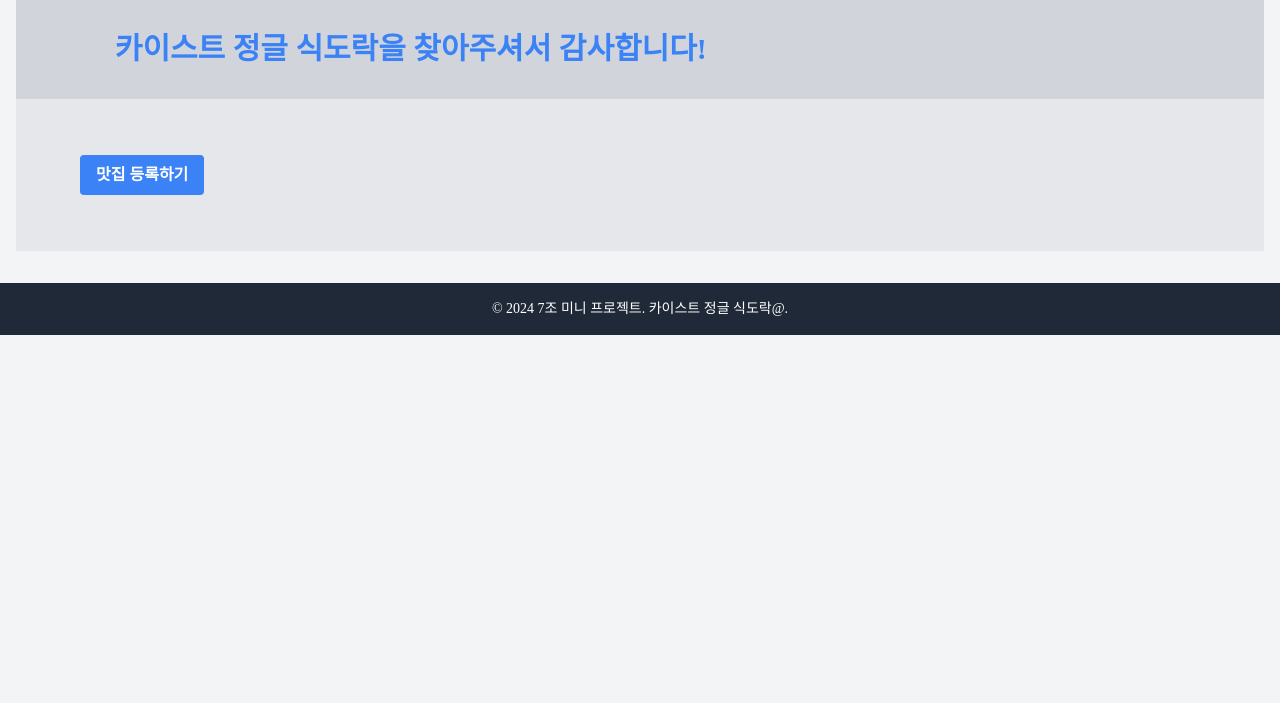
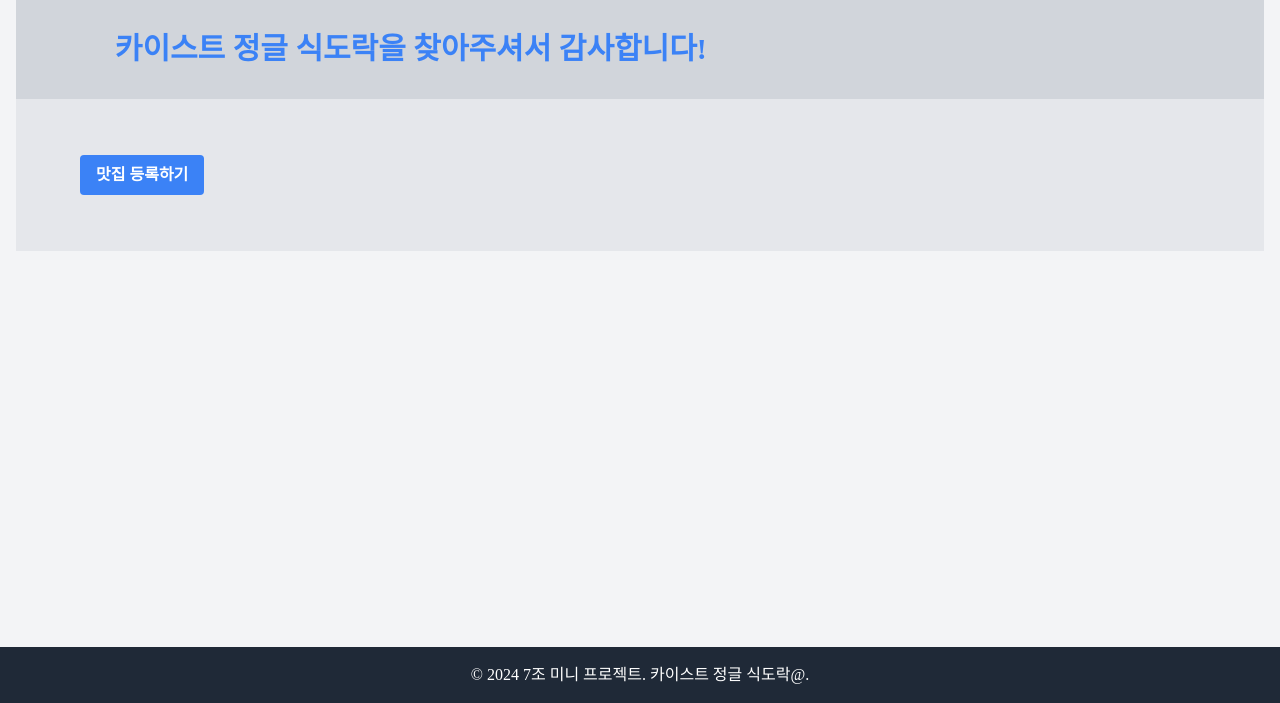
Before and after one commit to leedabin2/swjungle_7team, a Flask app: page / in a window 1280 px wide. Shown: the part 97-800 px from the top of the page. Run offline with Flask 3, Linux system fonts and the light colour scheme; data that the repository does not hold is empty; parts of the project's set-up code (start-up, migrations or seed data) failed here and were passed over; some libraries are stand-ins or nearby versions; some web fonts are replaced.

Commit message:
design: css 푸터 고정

```diff
--- a/templates/footer.html
+++ b/templates/footer.html
@@ -1,5 +1,5 @@
-<footer class="text-center py-4 bg-gray-800 text-white bottom-0 w-full">
+<footer class="fixed bottom-0 w-full bg-gray-800 text-white py-4">
   <div class="container mx-auto">
-    <p class="text-sm">© 2024 7조 미니 프로젝트. 카이스트 정글 식도락@.</p>
+    <p class="text-center">© 2024 7조 미니 프로젝트. 카이스트 정글 식도락@.</p>
   </div>
 </footer>
```
